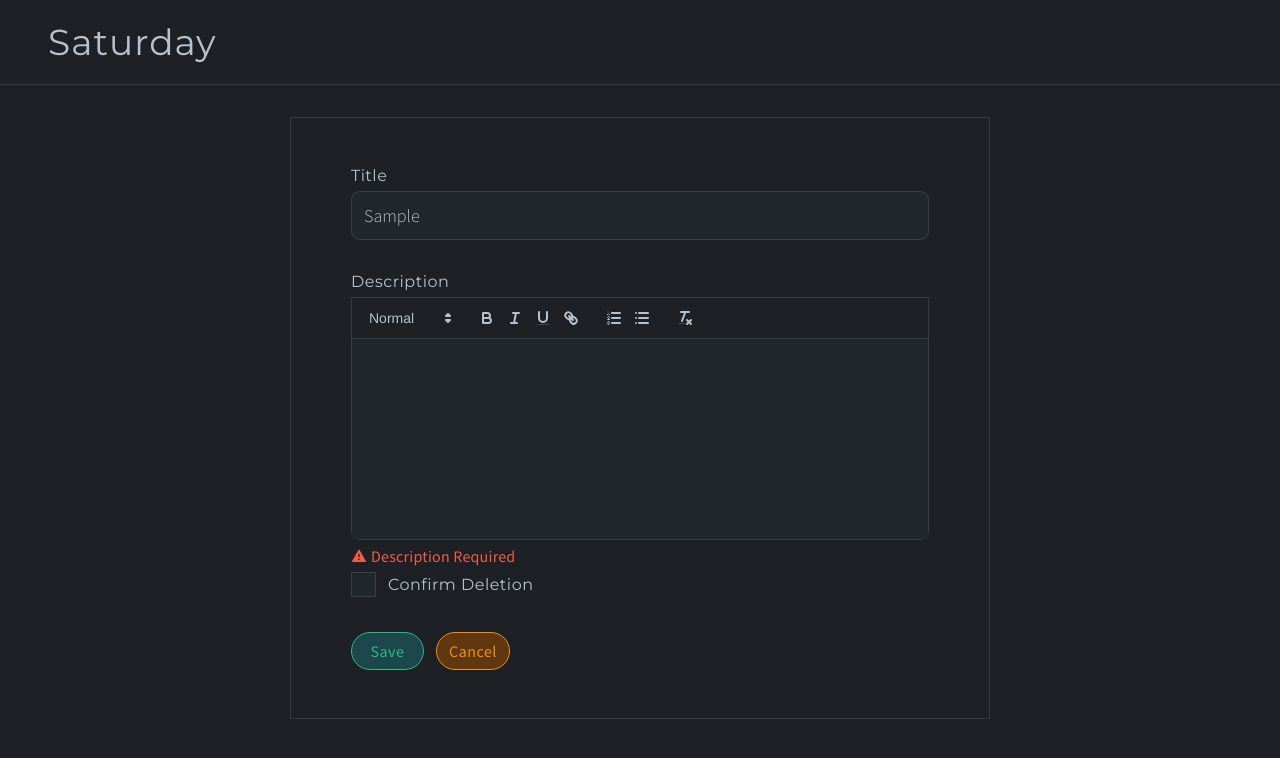
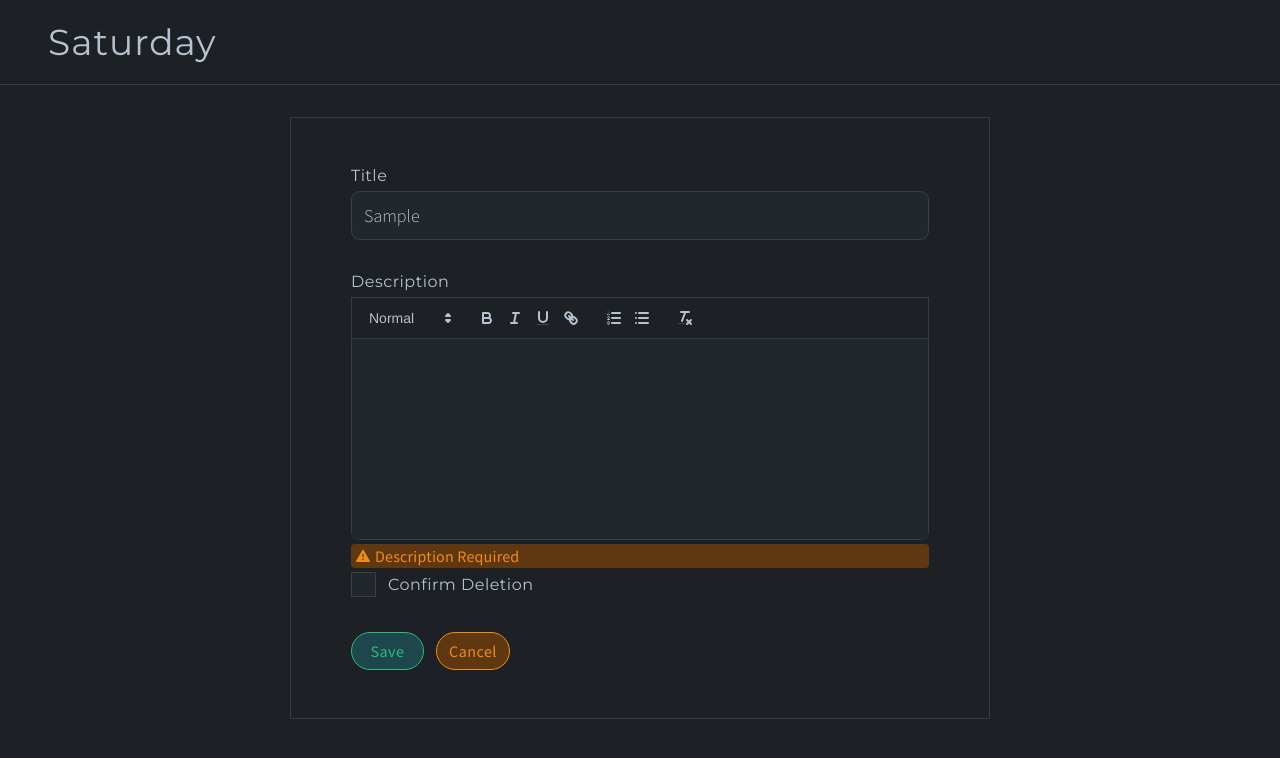
Before and after one commit to swichelecki/saturday-v-2, a Next.js app: page /details in a window 1280 px wide. Both pictures are taken after typing "Sample" into the empty fields and a click on the button "Save". Shown: the top 758 px of the page. Built offline with nearby package versions, Linux system fonts and the light colour scheme; no server answers.

Commit message:
Improved form validation error handling

```diff
--- a/components/DetailsForm.jsx
+++ b/components/DetailsForm.jsx
@@ -59,25 +59,28 @@ const DetailsForm = ({ task }) => {
 
   // remove error messages when adding data to fields
   useEffect(() => {
-    if (
-      !errorMessage.title &&
-      !errorMessage.description &&
-      !errorMessage.dateOrDateAndTime
-    )
-      return;
+    if (!errorMessage.title) return;
+    setErrorMessage({
+      ...errorMessage,
+      title: '',
+    });
+  }, [form.title]);
 
+  useEffect(() => {
+    if (!errorMessage.description) return;
     setErrorMessage({
-      title: form.title ? '' : FORM_ERROR_MISSING_TITLE,
-      description:
-        type !== TYPE_UPCOMING && !form?.description
-          ? FORM_ERROR_MISSING_DESCRIPTION
-          : '',
-      dateOrDateAndTime:
-        type === TYPE_UPCOMING && (form.date || form.dateAndTime)
-          ? ''
-          : FORM_ERROR_MISSING_DATE,
+      ...errorMessage,
+      description: '',
     });
-  }, [form]);
+  }, [form.description]);
+
+  useEffect(() => {
+    if (!errorMessage.dateOrDateAndTime) return;
+    setErrorMessage({
+      ...errorMessage,
+      dateOrDateAndTime: '',
+    });
+  }, [form.date, form.dateAndTime]);
 
   // scroll up to topmost error message
   useEffect(() => {
@@ -86,7 +89,11 @@ const DetailsForm = ({ task }) => {
       formRef.current.querySelectorAll('.details-form__form-row--error')
     );
     const firstErrorNode = errorArray[0];
-    window.scrollTo(0, firstErrorNode.offsetTop - 24);
+    window.scrollTo({
+      top: firstErrorNode.offsetTop - 24,
+      left: 0,
+      behavior: 'smooth',
+    });
     setScrollToErrorMessage(false);
   }, [scrollToErrorMessage]);
 
@@ -112,18 +119,20 @@ const DetailsForm = ({ task }) => {
     if (
       !form?.title ||
       (form.type === TYPE_UPCOMING && !form?.date && !form?.dateAndTime) ||
-      (form.type !== TYPE_UPCOMING && !form?.description)
+      (form.type !== TYPE_UPCOMING &&
+        (!form?.description || form.description === '<p><br></p>'))
     ) {
       setErrorMessage({
-        title: !form.title ? FORM_ERROR_MISSING_TITLE : '',
+        title: !form.title && FORM_ERROR_MISSING_TITLE,
         description:
-          !form.description && type !== TYPE_UPCOMING
-            ? FORM_ERROR_MISSING_DESCRIPTION
-            : '',
+          (!form.description || form.description === '<p><br></p>') &&
+          type !== TYPE_UPCOMING &&
+          FORM_ERROR_MISSING_DESCRIPTION,
         dateOrDateAndTime:
-          type === TYPE_UPCOMING && !form.date && !form.dateAndTime
-            ? FORM_ERROR_MISSING_DATE
-            : '',
+          type === TYPE_UPCOMING &&
+          !form.date &&
+          !form.dateAndTime &&
+          FORM_ERROR_MISSING_DATE,
       });
       setScrollToErrorMessage(true);
 
--- a/constants/index.js
+++ b/constants/index.js
@@ -8,8 +8,8 @@ export const TYPE_UPCOMING = 'upcoming';
 export const FORM_ERROR_MISSING_TITLE = 'Title Required';
 export const FORM_ERROR_MISSING_DESCRIPTION = 'Description Required';
 export const FORM_ERROR_MISSING_DATE = 'Date or Date & Time Required';
-export const FORM_ERROR_MISSING_USERNAME_PASSWORD =
-  'Username and Password Required';
+export const FORM_ERROR_MISSING_USERNAME = 'Username Required';
+export const FORM_ERROR_MISSING_PASSWORD = 'Password Required';
 export const FORM_ERROR_INCORRECT_USERNAME_PASSWORD =
   'Incorrect Username or Password';
 export const SERVER_ERROR_MESSAGE = 'A server error has occurred';
--- a/pages/api/login.js
+++ b/pages/api/login.js
@@ -5,7 +5,8 @@ const jwtSecret = process.env.JWT_SECRET;
 
 export default async function login(req, res) {
   try {
-    const result = await User.findOne(req.body);
+    const { username, password } = req.body;
+    const result = await User.findOne({ username, password });
     if (!result) {
       return res.status(403).end();
     } else {
--- a/styles/_formErrorMessage.scss
+++ b/styles/_formErrorMessage.scss
@@ -4,10 +4,13 @@
   gap: 4px;
   width: 100%;
   position: absolute;
-  bottom: -26px;
+  bottom: -28px;
   left: 0;
-  color: $button-red;
+  padding: 2px 2px 2px 4px;
   font-weight: 400;
   font-size: 1rem; // 16px
   letter-spacing: 0.2px;
+  border-radius: 4px;
+  background-color: $button-orange-dark;
+  color: $button-orange;
 }
```
Also changed, not shown: pages/login/index.jsx (+32 -11 lines).
